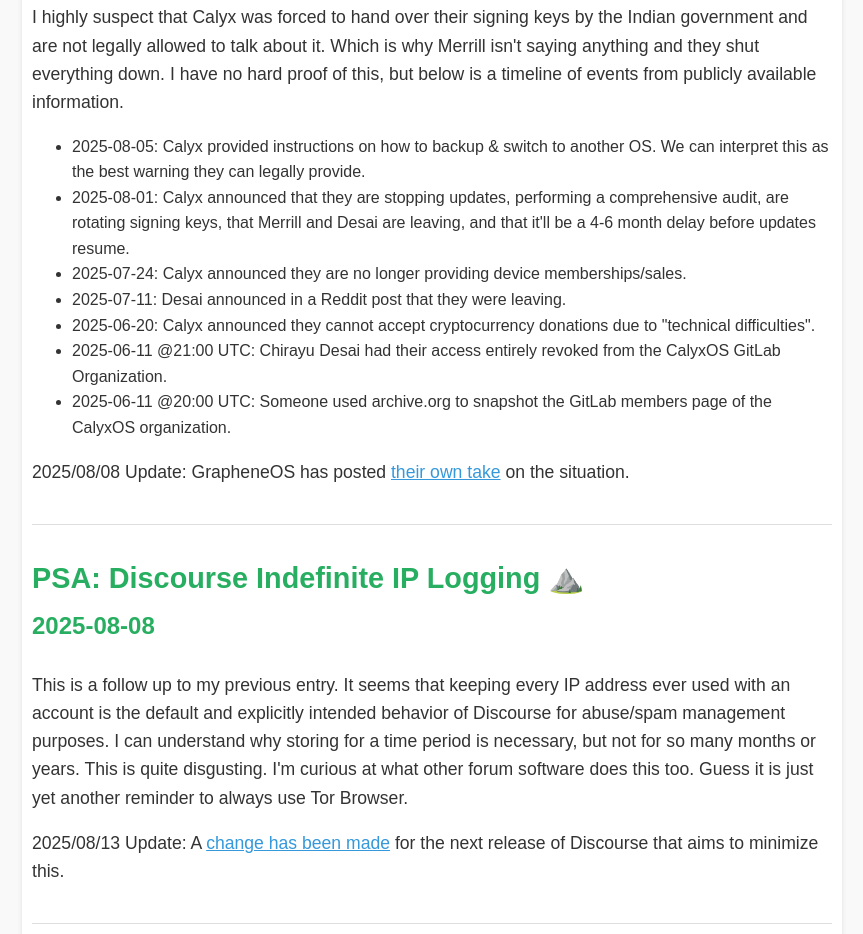
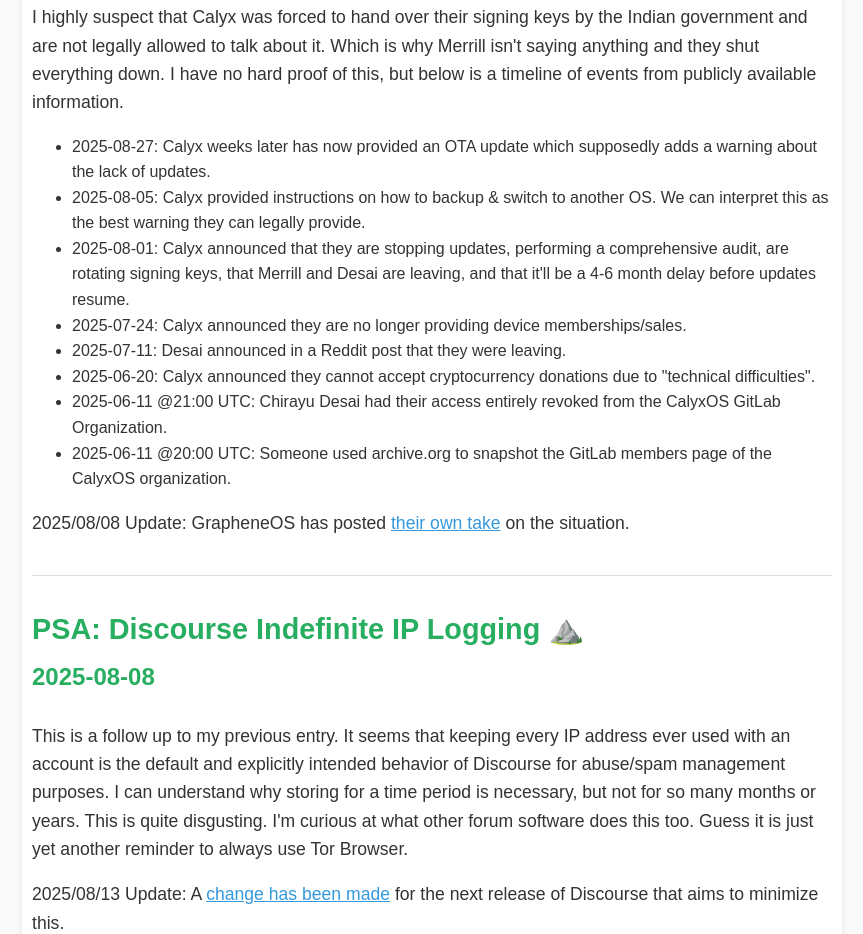
Before and after one commit to AstraKitten/astrakitten.github.io, a plain HTML site: page index.html in a window 1280 px wide. Shown: the part 855-1789 px from the top of the page, without its empty margins (208-1071 px from the left). Drawn offline with Linux system fonts and the light colour scheme.

Commit message:
Blog updates
Signed-off-by: Tariya <tariya@astrakitten.net>

```diff
--- a/index.html
+++ b/index.html
@@ -94,9 +94,9 @@
 <body>
 
 	<header>
-	<img style="max-width:10em;border-radius:50%;" src="/pfp.jpg" alt="a cat girl holding a cat under a harvest moon with sunflowers in the background" loading="lazy">
+		<img style="max-width:10em;border-radius:50%;" src="/pfp.jpg" alt="a cat girl holding a cat under a harvest moon with sunflowers in the background" loading="lazy">
 		<h1>AstraKitten's Purrfect Blog</h1>
-	<p>Hi! I'm Tariya, aka AstraKitten.<br>Welcome to my little corner of the Internet where I share my thoughts on programming, security, and more.<br>Socials: <a href="https://github.com/AstraKitten" rel="nofollow noopener noreferrer" target="_blank">GitHub</a>, <a href="https://codeberg.org/AstraKitten" rel="nofollow noopener noreferrer" target="_blank">Codeberg</a>, <a href="https://infosec.exchange/@AstraKitten" rel="me nofollow noopener noreferrer" target="_blank">Mastodon</a>, <a href="https://discuss.privacyguides.net/u/AstraKitten/" rel="nofollow noopener noreferrer" target="_blank">Privacy Guides Forum</a>.</p>
+		<p>Hi! I'm Tariya, aka AstraKitten.<br>Welcome to my little corner of the Internet where I share my thoughts on programming, security, and more.<br>Socials: <a href="https://github.com/AstraKitten" rel="nofollow noopener noreferrer" target="_blank">GitHub</a>, <a href="https://codeberg.org/AstraKitten" rel="nofollow noopener noreferrer" target="_blank">Codeberg</a>, <a href="https://infosec.exchange/@AstraKitten" rel="me nofollow noopener noreferrer" target="_blank">Mastodon</a>, <a href="https://discuss.privacyguides.net/u/AstraKitten/" rel="nofollow noopener noreferrer" target="_blank">Privacy Guides Forum</a>.</p>
 	</header>
 
 	<div class="container">
@@ -114,6 +114,7 @@
 			<h2>Timeline of Calyx Implosion 🌋<br><small>2025-08-08</small></h2>
 			<p>I highly suspect that Calyx was forced to hand over their signing keys by the Indian government and are not legally allowed to talk about it. Which is why Merrill isn't saying anything and they shut everything down. I have no hard proof of this, but below is a timeline of events from publicly available information.</p>
 			<ul>
+				<li>2025-08-27: Calyx weeks later has now provided an OTA update which supposedly adds a warning about the lack of updates.</li>
 				<li>2025-08-05: Calyx provided instructions on how to backup & switch to another OS. We can interpret this as the best warning they can legally provide.</li>
 				<li>2025-08-01: Calyx announced that they are stopping updates, performing a comprehensive audit, are rotating signing keys, that Merrill and Desai are leaving, and that it'll be a 4-6 month delay before updates resume.</li>
 				<li>2025-07-24: Calyx announced they are no longer providing device memberships/sales.</li>
```
